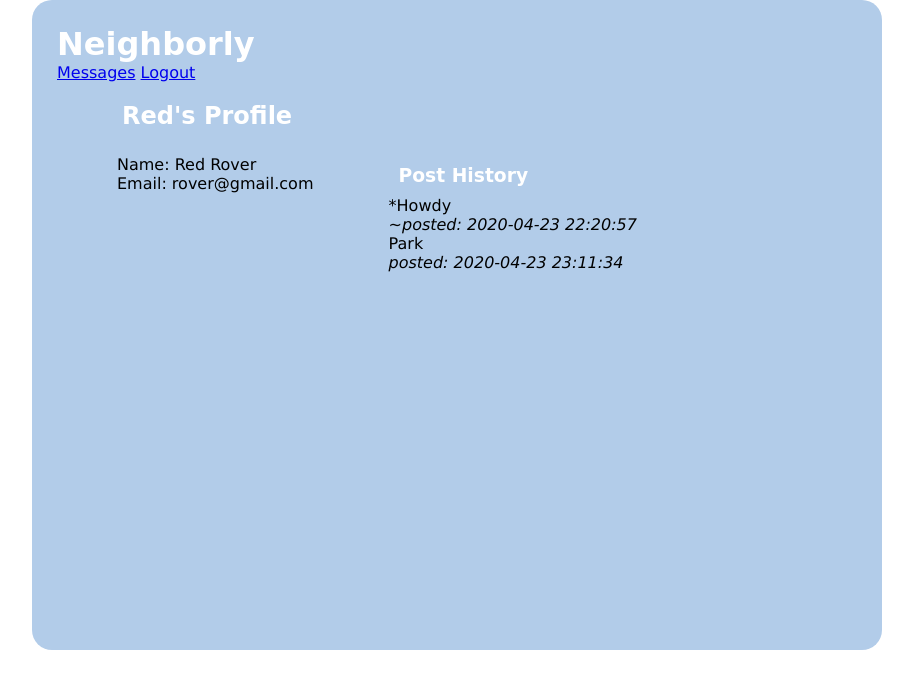
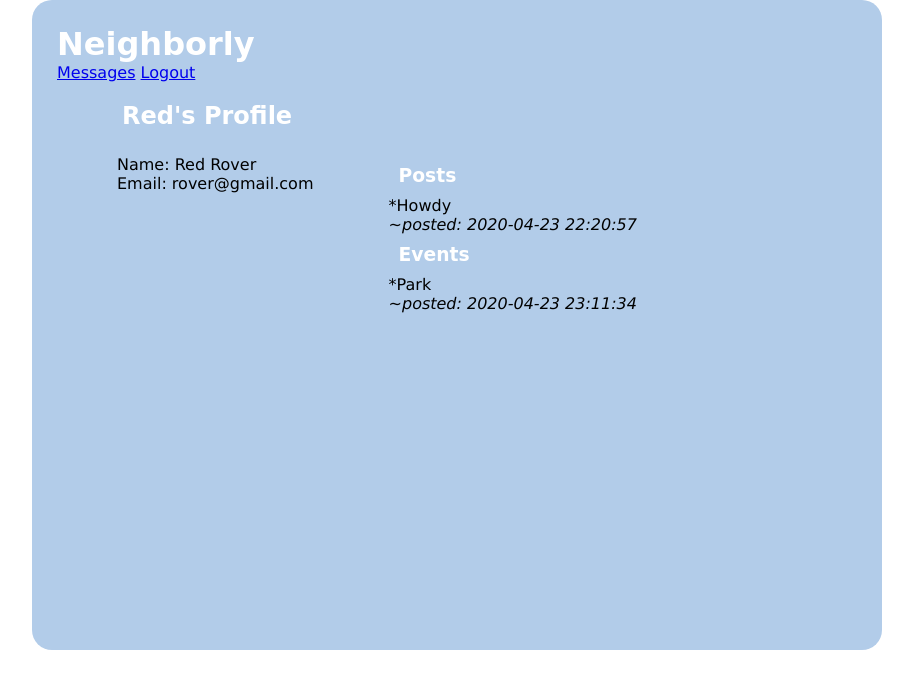
Before and after one commit to projects-and-algos-april-2020/Neighborly, a Flask app: page /user_profile in a window 1280 px wide. Shown: the top 689 px of the page, without its empty margins (183-1096 px from the left). Run offline with Flask 2, Linux system fonts and the light colour scheme; a user stored in the database is signed in; data comes from the database, SQL or seed files in the repository.

Commit message:
updated events on profile

```diff
--- a/templates/user_profile.html
+++ b/templates/user_profile.html
@@ -26,15 +26,16 @@
         </div>
         <div class="user_info">
             <ul>
-                <li><h3>Post History</h3></li>
+                <li><h3>Posts</h3></li>
                 {% for history in all_posts %}
                 <li>*{{history.message}}
                     <p>~posted: {{history.created_at}} </p>
                 </li>
                 {% endfor %}
+                <li><h3>Events</h3></li>
                 {% for history in all_events %}
-                <li>{{history.title}}
-                    <p>posted: {{history.created_at}}</p>
+                <li>*{{history.title}}
+                    <p>~posted: {{history.created_at}}</p>
                 </li>
                 {% endfor %}
             </ul>
```
